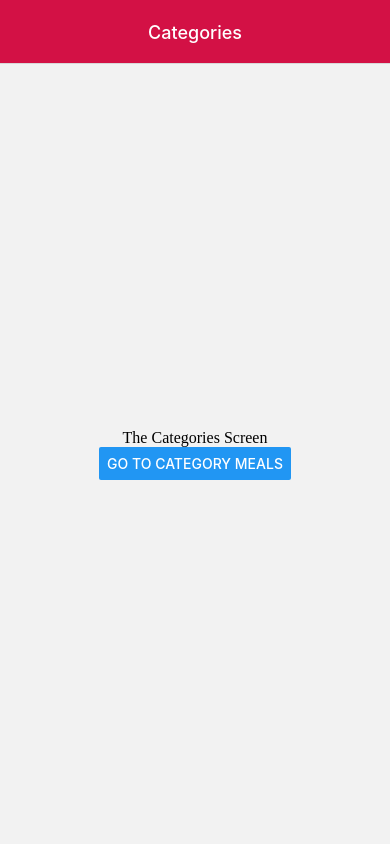
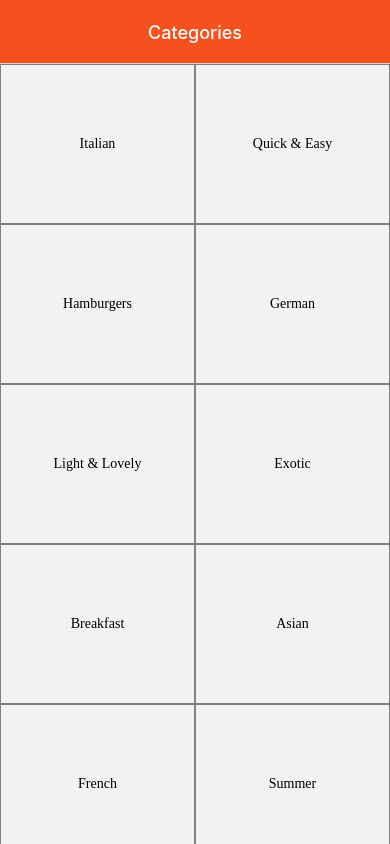
Before and after one commit to phanhung1309/RN_TheMealApp, a React Native app: screen / in a window 390 px wide. Built offline with nearby package versions, Linux system fonts and the light colour scheme.

Commit message:
Outputting a grid of categories and Add styles folder

```diff
--- /dev/null
+++ b/data/categoriesData.ts
@@ -0,0 +1,14 @@
+import {Category} from '../models/Category';
+
+export const categoriesData: Category[] = [
+  {id: 'c1', title: 'Italian', color: '#f5428d'},
+  {id: 'c2', title: 'Quick & Easy', color: '#f54242'},
+  {id: 'c3', title: 'Hamburgers', color: '#f5a442'},
+  {id: 'c4', title: 'German', color: '#f5d142'},
+  {id: 'c5', title: 'Light & Lovely', color: '#368dff'},
+  {id: 'c6', title: 'Exotic', color: '#41d95d'},
+  {id: 'c7', title: 'Breakfast', color: '#9eecff'},
+  {id: 'c8', title: 'Asian', color: '#b9ffb0'},
+  {id: 'c9', title: 'French', color: '#ffc7ff'},
+  {id: 'c10', title: 'Summer', color: '#47fced'},
+];
--- /dev/null
+++ b/models/Category.ts
@@ -0,0 +1,5 @@
+export interface Category {
+  id: string;
+  title: string;
+  color: string;
+}
--- a/routes/MealsNavigationStack.tsx
+++ b/routes/MealsNavigationStack.tsx
@@ -6,6 +6,7 @@ import {
 import CategoriesScreen from '../screens/CategoriesScreen';
 import CategoryMealsScreen from '../screens/CategoryMealsScreen';
 import MealDetailScreen from '../screens/MealDetailScreen';
+import {colors} from '../styles/colors';
 
 export enum MealsRoutes {
   Categories = 'Categories',
@@ -22,7 +23,7 @@ export type MealsParamList = {
 const screenOptions: NativeStackNavigationOptions = {
   headerTintColor: 'white',
   headerStyle: {
-    backgroundColor: '#d31145',
+    backgroundColor: colors.primary,
   },
   headerTitleAlign: 'center',
 };
--- a/screens/CategoriesScreen.tsx
+++ b/screens/CategoriesScreen.tsx
@@ -1,33 +1,40 @@
-import {StyleSheet, Text, View, Button} from 'react-native';
+import {StyleSheet, Text, View, FlatList} from 'react-native';
 import React from 'react';
 import {NativeStackScreenProps} from '@react-navigation/native-stack';
 import {MealsParamList, MealsRoutes} from '../routes/MealsNavigationStack';
+import {categoriesData} from '../data/categoriesData';
+import typography from '../styles/typography';
 
 type Props = NativeStackScreenProps<MealsParamList, MealsRoutes.Categories>;
 
-const CategoriesScreen: React.FC<Props> = ({navigation}) => {
+const CategoriesScreen: React.FC<Props> = () => {
   return (
-    <View style={styles.screen}>
-      <Text style={styles.text}>The Categories Screen</Text>
-      <Button
-        title="Go to Category Meals"
-        onPress={() => navigation.navigate(MealsRoutes.CategoryMeals)}
-      />
-    </View>
+    <FlatList
+      numColumns={2}
+      keyExtractor={item => item.id}
+      data={categoriesData}
+      renderItem={({item}) => (
+        <View style={styles.categoryItem}>
+          <Text style={styles.text}>{item.title}</Text>
+        </View>
+      )}
+    />
   );
 };
 
 export default CategoriesScreen;
 
 const styles = StyleSheet.create({
-  screen: {
+  categoryItem: {
     flex: 1,
+    padding: 15,
+    height: 160,
     justifyContent: 'center',
     alignItems: 'center',
+    borderWidth: 1,
+    borderColor: 'grey',
   },
   text: {
-    fontFamily: 'OpenSans-Bold',
-    fontSize: 16,
-    color: 'black',
+    ...typography.primarySemiBold,
   },
 });
--- /dev/null
+++ b/styles/colors.ts
@@ -0,0 +1,3 @@
+export const colors = {
+  primary: '#f4511e',
+};
--- /dev/null
+++ b/styles/typography.ts
@@ -0,0 +1,39 @@
+import {Platform, TextStyle} from 'react-native';
+
+interface Typography {
+  primary: TextStyle;
+  primaryBold: TextStyle;
+  primarySemiBold: TextStyle;
+}
+
+const typography: Typography = {
+  primary:
+    Platform.OS === 'ios'
+      ? {
+          fontFamily: 'Open Sans',
+          fontWeight: 'normal',
+        }
+      : {
+          fontFamily: 'OpenSans',
+        },
+  primaryBold:
+    Platform.OS === 'ios'
+      ? {
+          fontFamily: 'Open Sans',
+          fontWeight: 'bold',
+        }
+      : {
+          fontFamily: 'OpenSans-Bold',
+        },
+  primarySemiBold:
+    Platform.OS === 'ios'
+      ? {
+          fontFamily: 'Open Sans',
+          fontWeight: '600',
+        }
+      : {
+          fontFamily: 'OpenSans-SemiBold',
+        },
+};
+
+export default typography;
```
